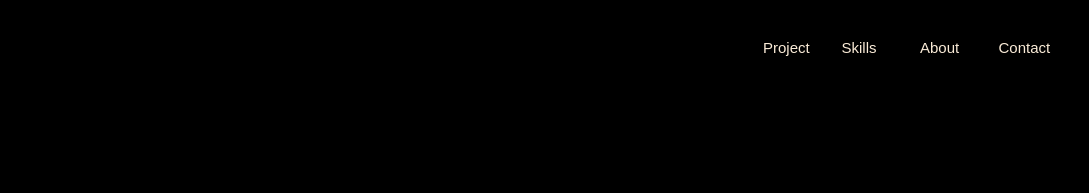
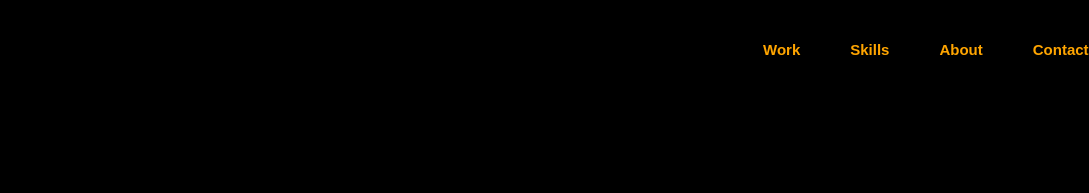
Before and after one commit to hushkhan97/UX_UI_HW_18, a plain HTML site: page mySkills.html in a window 1280 px wide. Shown: the top 193 px of the page, 191-1280 px from the left. Drawn offline with Linux system fonts and the light colour scheme.

```diff
--- a/mySkills.html
+++ b/mySkills.html
@@ -9,12 +9,13 @@
     </head>
     <body>
         <header class="nav">
-            <img class="logo" src="./CSS/images/Vector.png" alt="HK logo" />
-            <ul>
-                <li>Project</li>
-                <li>Skills</li>
-                <li>About</li>
-                <li>Contact</li>
+            <a href="./index.html">
+                <img class="logo" src="./CSS/images/Vector.png" alt="HK logo" />
+           </a>            <ul>
+                <a href="./myWork.html"> Work</a>
+                <a href="./mySkills.html">Skills</a>
+                <a>About</a>
+                <a>Contact</a>
             </ul>
         </header>
         <section class="flex-container">
```
Also changed, not shown: myWork.html (+7 -6 lines).
